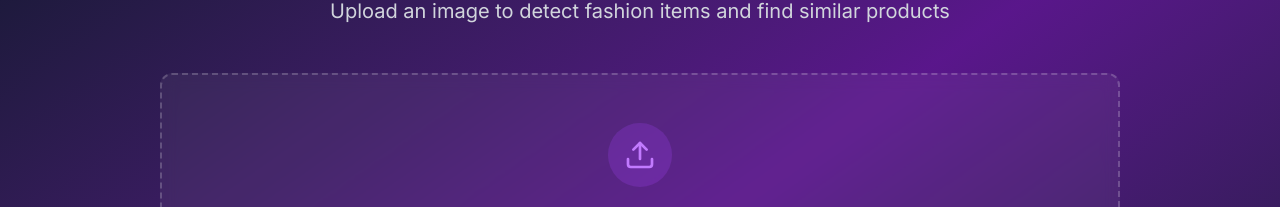
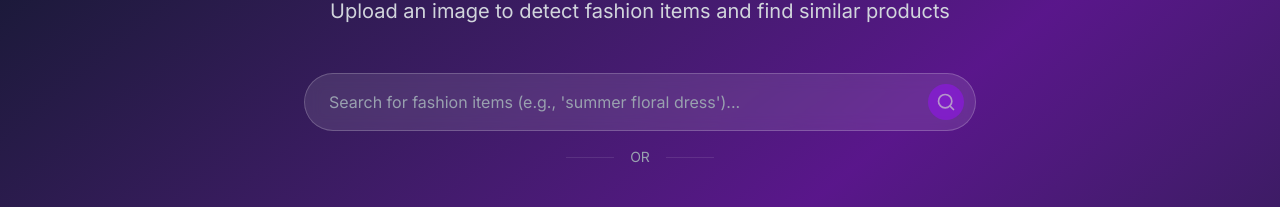
Before and after one commit to AB0204/Lumina-AI, a Next.js app in the folder frontend/: page /search in a window 1280 px wide. Shown: the part 180-387 px from the top of the page. Built offline with nearby package versions, Linux system fonts and the light colour scheme.

Commit message:
feat: add text-to-image search bar and integration

```diff
--- a/frontend/app/search/page.tsx
+++ b/frontend/app/search/page.tsx
@@ -17,6 +17,29 @@ export default function SearchPage() {
     const [error, setError] = useState<string | null>(null);
     const [imagePreview, setImagePreview] = useState<string | null>(null);
     const [selectedFile, setSelectedFile] = useState<File | null>(null);
+    const [searchQuery, setSearchQuery] = useState('');
+
+    const handleTextSearch = async (e: React.FormEvent) => {
+        e.preventDefault();
+        if (!searchQuery.trim()) return;
+
+        setIsSearching(true);
+        setError(null);
+        setResults([]);
+        setSearchResults([]);
+        setImagePreview(null);
+        setSelectedFile(null);
+
+        try {
+            const response = await apiClient.searchByText(searchQuery);
+            setSearchResults(response || []);
+        } catch (err) {
+            setError('Failed to search. Please try again.');
+            console.error(err);
+        } finally {
+            setIsSearching(false);
+        }
+    };
 
     const handleImageSelect = async (file: File) => {
         setIsDetecting(true);
@@ -24,6 +47,7 @@ export default function SearchPage() {
         setResults([]);
         setSearchResults([]);
         setSelectedFile(file);
+        setSearchQuery('');
 
         // Create preview URL for bounding box canvas
         const reader = new FileReader();
@@ -42,6 +66,7 @@ export default function SearchPage() {
             setIsDetecting(false);
         }
     };
+
 
     const handleSearchSimilar = async (detection: DetectionResult) => {
         if (!selectedFile) return;
@@ -83,6 +108,31 @@ export default function SearchPage() {
                     <p className="text-xl text-gray-300">
                         Upload an image to detect fashion items and find similar products
                     </p>
+                </div>
+
+                {/* Text Search Section */}
+                <div className="max-w-2xl mx-auto mb-12">
+                    <form onSubmit={handleTextSearch} className="relative">
+                        <input
+                            type="text"
+                            value={searchQuery}
+                            onChange={(e) => setSearchQuery(e.target.value)}
+                            placeholder="Search for fashion items (e.g., 'summer floral dress')..."
+                            className="w-full px-6 py-4 bg-white/10 backdrop-blur-sm border border-white/20 rounded-full text-white placeholder-gray-400 focus:outline-none focus:ring-2 focus:ring-purple-500 focus:border-transparent transition-all pr-12"
+                        />
+                        <button
+                            type="submit"
+                            disabled={isSearching || !searchQuery.trim()}
+                            className="absolute right-3 top-1/2 -translate-y-1/2 p-2 bg-purple-600 hover:bg-purple-700 text-white rounded-full disabled:opacity-50 disabled:cursor-not-allowed transition-colors"
+                        >
+                            <Search className="w-5 h-5" />
+                        </button>
+                    </form>
+                    <div className="mt-4 flex items-center justify-center gap-4 text-sm text-gray-400">
+                        <span className="h-px w-12 bg-white/10"></span>
+                        <span>OR</span>
+                        <span className="h-px w-12 bg-white/10"></span>
+                    </div>
                 </div>
 
                 {/* Upload Section */}
```
